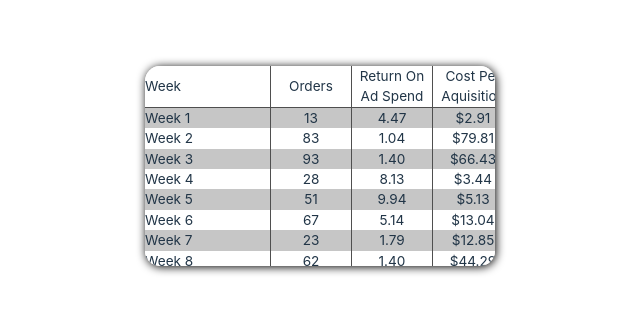
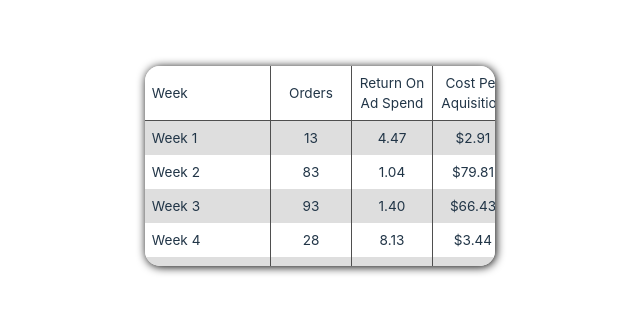
Before and after one commit to weaverwhale/sticky-table, a React (Vite) app: page / in a window 1280 px wide. Shown: the part 234-546 px from the top of the page, without its empty margins (320-960 px from the left). Built offline with nearby package versions, Linux system fonts and the light colour scheme.

Commit message:
style updates

```diff
--- a/src/components/StickyTable.jsx
+++ b/src/components/StickyTable.jsx
@@ -16,9 +16,8 @@ const StickyTable = (props) => {
   }
 
   return (
-    <>
+    <div className="sticky-table-wrapper">
       {data.length > 0 && columns.length > 0 ? (
-        <div className="sticky-table-wrapper">
         <div className="sticky-table">
           {/* header */}
           <div
@@ -29,7 +28,9 @@ const StickyTable = (props) => {
             }}
           >
             {columns.map((column, i) => (
-                <p key={i}>{column.name}</p>
+              <p key={i}>
+                <span>{column.name}</span>
+              </p>
             ))}
           </div>
           {/* data */}
@@ -43,16 +44,17 @@ const StickyTable = (props) => {
               }}
             >
               {columns.map((column, i) => (
-                  <p key={i}>{formatValue(row[column.key], column.dataType)}</p>
+                <p key={i}>
+                  <span>{formatValue(row[column.key], column.dataType)}</span>
+                </p>
               ))}
             </div>
           ))}
         </div>
-        </div>
       ) : (
         <h4>No Data provided</h4>
       )}
-    </>
+    </div>
   );
 };
 
--- a/src/components/StickyTable.scss
+++ b/src/components/StickyTable.scss
@@ -1,7 +1,7 @@
 $white: white;
 $black: black;
 $gray-dark: #4f4f4f;
-$gray-light: #c6c6c6;
+$gray-light: #dedede;
 $tablet: 768px;
 
 .sticky-table-header {
@@ -53,6 +53,10 @@ $tablet: 768px;
 
     a {
       width: 100%;
+    }
+
+    > span {
+      padding: 0.5em;
     }
   }
 
@@ -126,6 +130,8 @@ $tablet: 768px;
 
 // for demo purposes
 .sticky-table-wrapper {
+  width: 100%;
+  height: 100%;
   max-width: 350px;
   max-height: 200px;
   border-radius: 15px;
```
Lines whose indentation alone changed are shown as unchanged.
